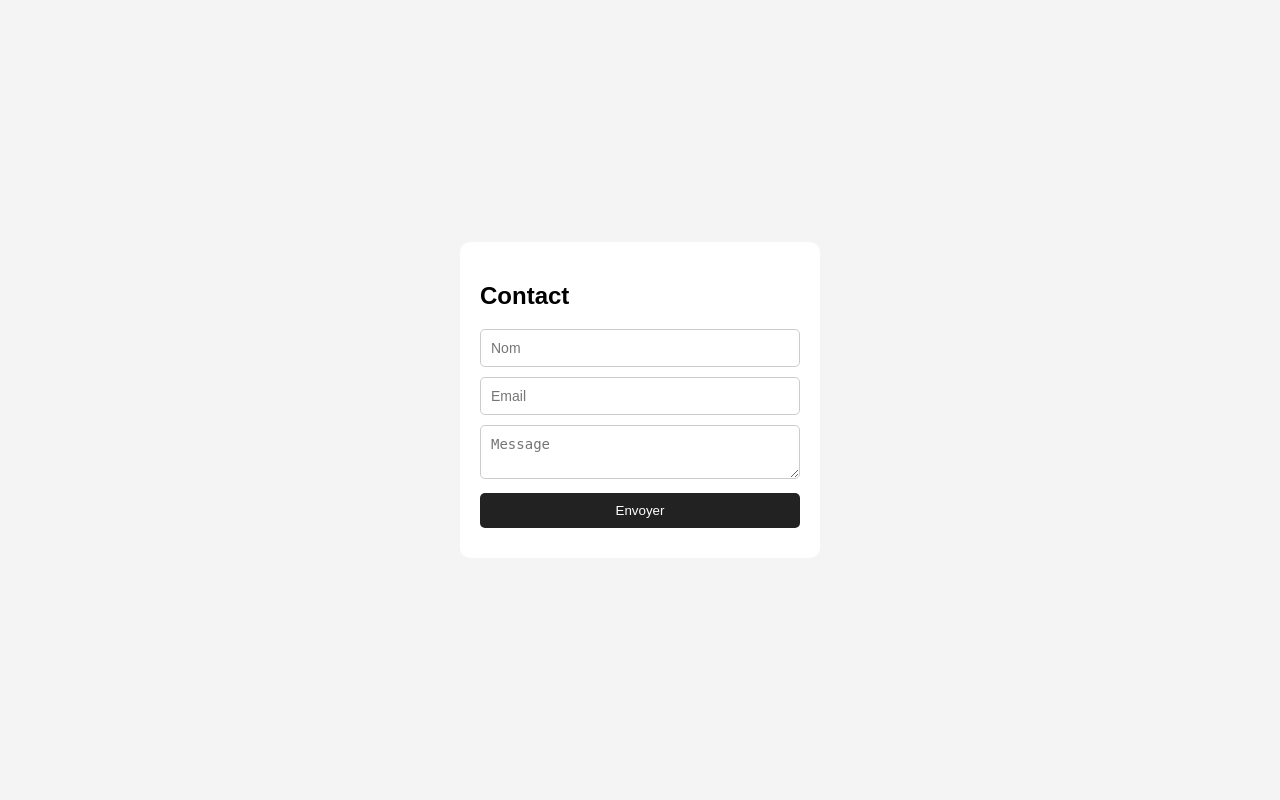
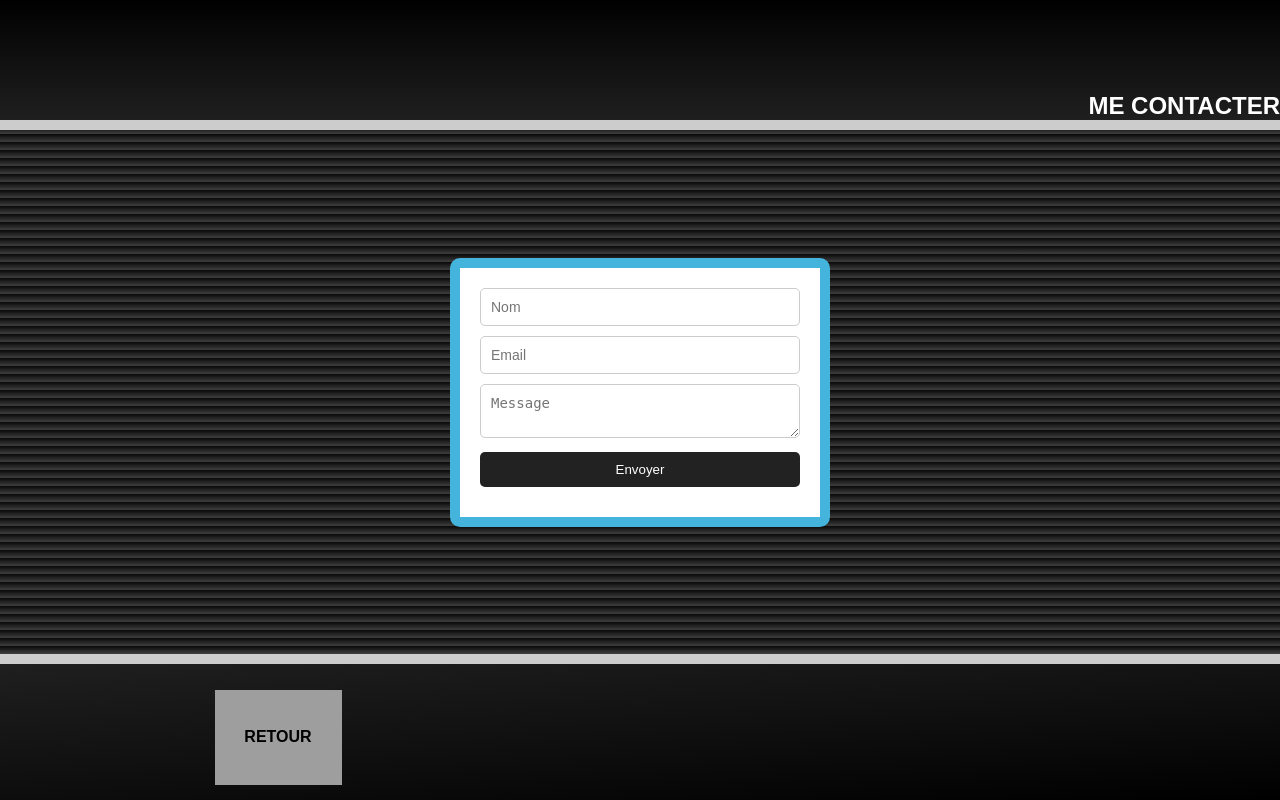
Before and after one commit to BenjaminPOIROTTE/Portfolio, a PHP site: page /Contact.php in a window 1280 px wide. Run offline with PHP 8.4, Linux system fonts and the light colour scheme; grey boxes are pictures that could not be loaded.

Commit message:
CSS page envoie mail

```diff
--- a/php/Contact.css
+++ b/php/Contact.css
@@ -1,19 +1,77 @@
+    body {
+      font-family: DS-DIGI, sans-serif;
+      margin: 0;
+      min-height: 100vh;
+      display: flex;
+      flex-direction: column;
+    }
 
-    body {
-      font-family: Arial, sans-serif;
-      background: #f4f4f4;
+
+
+    .header {
+
+        height: 15vh;
+    background: #1E1F1E;
+    background: linear-gradient(0deg, rgba(30, 31, 30, 1) 0%, rgba(16, 16, 16, 1) 50%, rgba(0, 0, 0, 1) 100%);
+
+    color: white;
+    font-size: 24px;
+    font-weight: bold;
+    display: flex;
+    justify-content: flex-end;
+    align-items: flex-end;
+
+    }
+
+    .footer{
+           height: 17vh;
+background: #1E1F1E;
+background: linear-gradient(176deg, rgba(30, 31, 30, 1) 0%, rgba(16, 16, 16, 1) 50%, rgba(0, 0, 0, 1) 100%);
+    }
+
+
+
+
+
+
+
+
+
+
+
+
+
+
+
+
+
+   .middle {
+    border-top: #ccc solid 10px;
+        border-bottom: #ccc solid 10px;
+      flex: 1;
+        background: repeating-linear-gradient(
+    0deg,
+    #3F3F3F,
+    #080808 1vh,
+    #080808 1vh,
+    #080808 1vh
+  );
+
+
     display: flex;
   justify-content: center;
   align-items: center;
-      height: 100vh;
-      margin: 0;
     }
 
     .card {
+
+    border: #44b4dd solid 10px;
   background: white;
   padding: 20px;
   border-radius: 10px;
   width: 320px;
+
+  margin: 0 auto;
     }
 
     input, textarea {
@@ -57,3 +115,44 @@
 @keyframes spin {
   to { transform: rotate(360deg); }
 }
+
+
+
+
+
+
+
+
+
+
+
+
+
+
+
+#RetourBtn {
+
+    background-image: url("../Texture/FrontMenu/buttonVierge.webp");
+    background-size: contain;    background-position: center;
+    background-repeat: no-repeat;
+    background-color: transparent;
+      width: 100%;
+    max-width: 300px;
+  gap: 1%;
+  margin-left: 10%;
+  margin-top: 2%;
+  aspect-ratio: 2312 / 732;
+    color: rgb(0, 0, 0);
+
+    font-weight: bold;
+    font-size: 16px;
+
+    border: none;
+    cursor: pointer;
+
+    display: flex;
+    align-items: center;
+    justify-content: center;
+
+    transition: transform 0.15s ease;
+}
--- a/php/Contact.js
+++ b/php/Contact.js
@@ -30,3 +30,9 @@ form.addEventListener("submit", async (e) => {
     btn.disabled = false;
     btn.innerText = "Envoyer";
 });
+
+
+
+function RetourClick() {
+    window.location.href = "index.php";
+}
--- a/php/Contact.php
+++ b/php/Contact.php
@@ -8,20 +8,26 @@
 </head>
 
 <body>
+<div class="header">ME CONTACTER</div>
+<div class="middle">
+<div class="card">
 
-<div class="card">
-  <h2>Contact</h2>
 
  <form action="Email/SendMail.php" method="POST"  id="contactForm">
   <input type="text" name="name" placeholder="Nom" required>
   <input type="email" name="email" placeholder="Email" required>
-  <textarea name="message" placeholder="Message" required></textarea>
+  <textarea name="message" maxlength="1500" placeholder="Message" required></textarea>
   <button type="submit" id="submitBtn">Envoyer</button>
 </form>
 
   <div class="msg" id="msg"></div>
 </div>
+</div>
+<div class="footer">
 
+<button name="RetourBtn" id="RetourBtn" onclick="RetourClick()">RETOUR</button>
+
+</div>
 <input type="text" name="website" style="display:none">
 
 </body>
--- a/php/Util.js
+++ b/php/Util.js
@@ -18,5 +18,5 @@ function RedirectGithub()
 function RedirectContact()
 {
 
-    open('contact.php');
+    open('Contact.php');
 }
```
Also changed, not shown: php/CautionScreen.php (+5 -5 lines), php/Email/.htaccess (added). Lines whose indentation alone changed are shown as unchanged.
